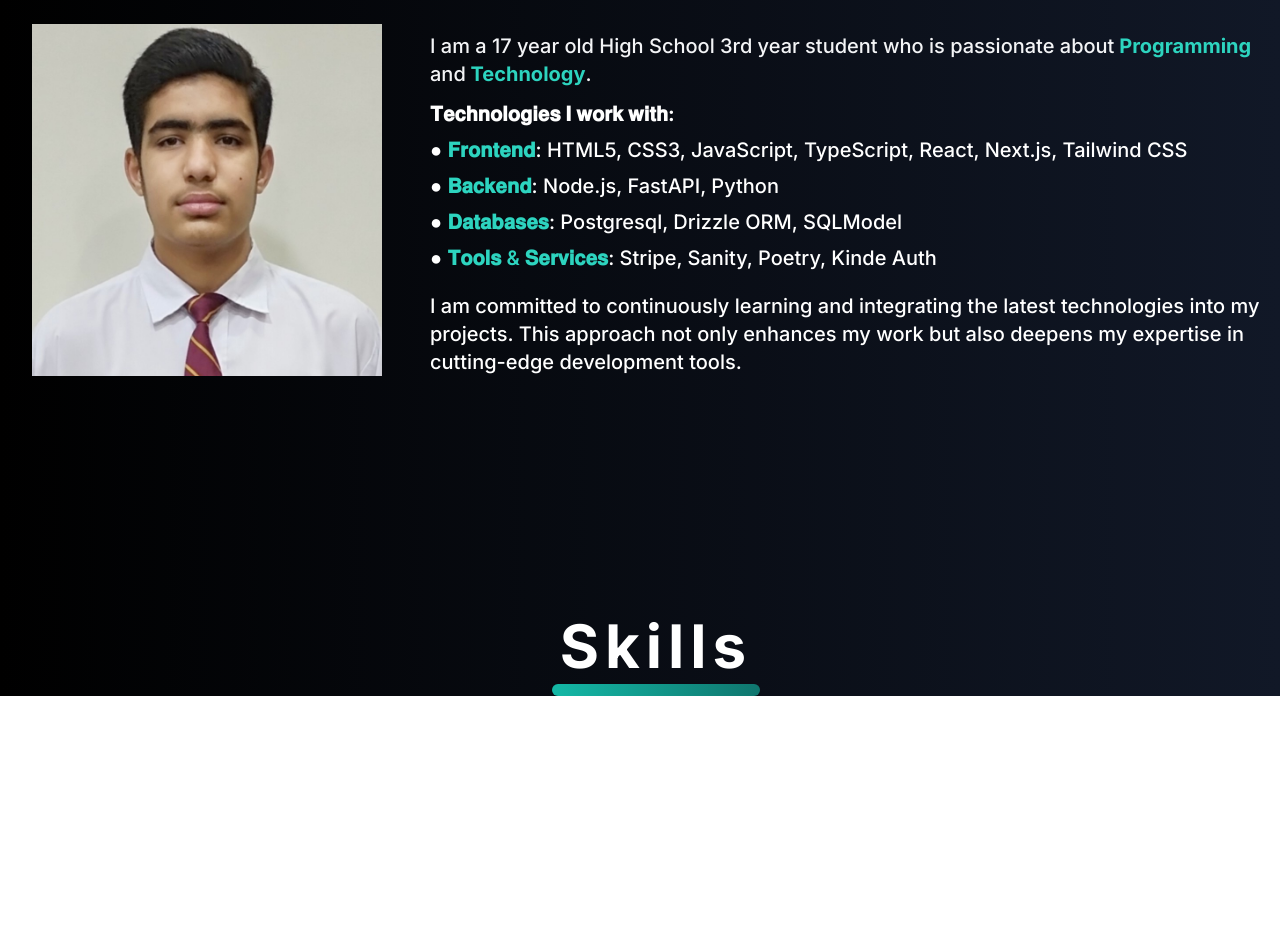
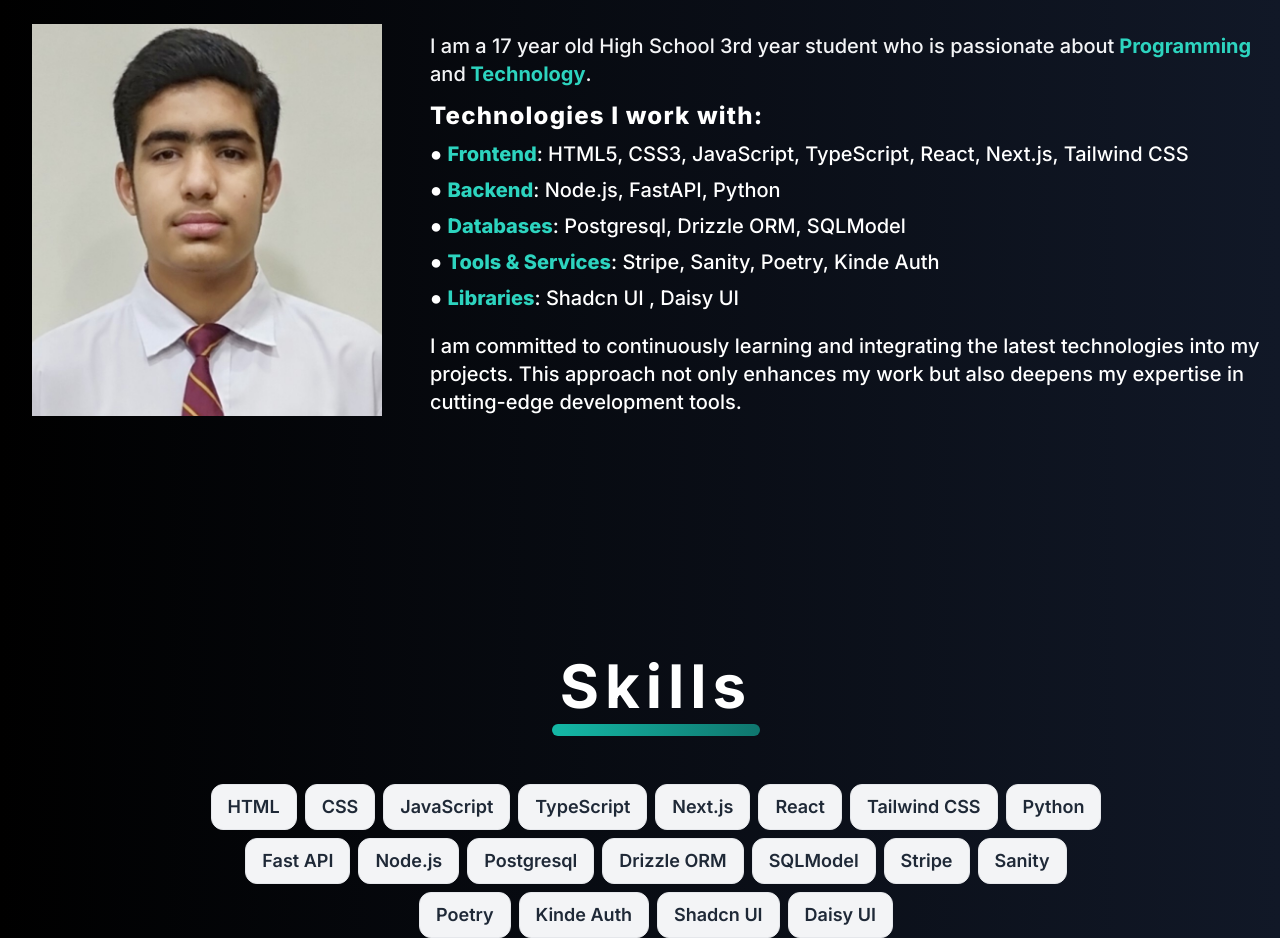
Before and after one commit to syedshahmirsultan/Headstarter-Project1, a Next.js app: page / in a window 1280 px wide. Shown: the part 880-1818 px from the top of the page. Before the commit the page ends 1576 px from the top, so only its background shows below. Built offline with nearby package versions, Linux system fonts and the light colour scheme.

Commit message:
added skills section

```diff
--- a/app/Components/About.tsx
+++ b/app/Components/About.tsx
@@ -11,7 +11,7 @@ const fadeInVariants = {
 
 const About = () => {
     return (
-        <section className="ml-8 pt-40 md:pt-60 flex flex-col items-center">
+        <section id="about" className="ml-8 pt-40 md:pt-60 flex flex-col items-center">
             <motion.h1
                 initial="hidden"
                 whileInView="visible"
@@ -61,8 +61,8 @@ const About = () => {
                          and
                         <motion.span className="font-bold text-teal-400"> Technology</motion.span>.
                     </motion.p>
-                    <h2 className="text-white mt-2 font-bold text-lg md:text-xl">
-                        𝐓𝐞𝐜𝐡𝐧𝐨𝐥𝐨𝐠𝐢𝐞𝐬 𝐈 𝐰𝐨𝐫𝐤 𝐰𝐢𝐭𝐡:
+                    <h2 className="text-white mt-2 tracking-wider font-extrabold text-xl md:text-2xl">
+                        Technologies I work with:
                     </h2>
 
                     <motion.p
@@ -72,7 +72,7 @@ const About = () => {
                         variants={fadeInVariants}
                         className="mt-1 text-xl text-white font-medium"
                     >
-                        ● <motion.span className="text-teal-400 font-semibold">𝐅𝐫𝐨𝐧𝐭𝐞𝐧𝐝</motion.span>: HTML5, CSS3, JavaScript, TypeScript, React, Next.js, Tailwind CSS
+                        ● <motion.span className="text-teal-400 font-extrabold">Frontend</motion.span>: HTML5, CSS3, JavaScript, TypeScript, React, Next.js, Tailwind CSS
                     </motion.p>
                     <motion.p
                         initial="hidden"
@@ -81,7 +81,7 @@ const About = () => {
                         variants={fadeInVariants}
                         className="mt-1 text-xl text-white font-medium"
                     >
-                        ● <motion.span className="text-teal-400 font-semibold">𝐁𝐚𝐜𝐤𝐞𝐧𝐝</motion.span>: Node.js, FastAPI, Python
+                        ● <motion.span className="text-teal-400 font-extrabold">Backend</motion.span>: Node.js, FastAPI, Python
                     </motion.p>
                     <motion.p
                         initial="hidden"
@@ -90,7 +90,7 @@ const About = () => {
                         variants={fadeInVariants}
                         className="mt-1 text-xl text-white font-medium"
                     >
-                        ● <motion.span className="text-teal-400 font-semibold">𝐃𝐚𝐭𝐚𝐛𝐚𝐬𝐞𝐬</motion.span>: Postgresql, Drizzle ORM, SQLModel
+                        ● <motion.span className="text-teal-400 font-extrabold">Databases</motion.span>: Postgresql, Drizzle ORM, SQLModel
                     </motion.p>
                     <motion.p
                         initial="hidden"
@@ -99,7 +99,16 @@ const About = () => {
                         variants={fadeInVariants}
                         className="mt-1 text-xl text-white font-medium"
                     >
-                        ● <motion.span className="text-teal-400 font-semibold">𝐓𝐨𝐨𝐥𝐬 & 𝐒𝐞𝐫𝐯𝐢𝐜𝐞𝐬</motion.span>: Stripe, Sanity, Poetry, Kinde Auth
+                        ● <motion.span className="text-teal-400 font-extrabold">Tools & Services</motion.span>: Stripe, Sanity, Poetry, Kinde Auth
+                    </motion.p>
+                    <motion.p
+                        initial="hidden"
+                        whileInView="visible"
+                        viewport={{ once: true }}
+                        variants={fadeInVariants}
+                        className="mt-1 text-xl text-white font-medium"
+                    >
+                        ● <motion.span className="text-teal-400 font-extrabold">Libraries</motion.span>: Shadcn UI , Daisy UI
                     </motion.p>
                     <motion.p
                         initial="hidden"
--- a/app/Components/NavBar.tsx
+++ b/app/Components/NavBar.tsx
@@ -8,12 +8,11 @@ const NavBar = () => {
            {/*Logo*/}
            <Link href="/"><p className="hover:text-teal-300 text-gray-100 text-2xl tracking-widest font-extrabold ml-8 uppercase">Shahmir</p></Link>
         <div className="hidden md:flex ml-80 gap-x-16 items-center text-lg font-semibold ">
-        <Link href="" className=" text-gray-400 hover:text-white">About</Link>
-        <Link href="" className=" text-gray-400 hover:text-white">Skills</Link>
-        <Link href="" className=" text-gray-400 hover:text-white">Experience</Link>
-        <Link href="" className=" text-gray-400 hover:text-white">Projects</Link>
-
-        <Link href="" className=" text-gray-400 hover:text-white">Contact</Link>
+        <Link href="#about" className=" text-gray-400 hover:text-white">About</Link>
+        <Link href="#skills" className=" text-gray-400 hover:text-white">Skills</Link>
+        <Link href="#experience" className=" text-gray-400 hover:text-white">Experience</Link>
+        <Link href="#projects" className=" text-gray-400 hover:text-white">Projects</Link>
+        <Link href="#contact" className=" text-gray-400 hover:text-white">Contact</Link>
         </div>
         <Hamburger/>
         </section>
--- a/app/Components/Skills.tsx
+++ b/app/Components/Skills.tsx
@@ -1,20 +1,50 @@
 "use client"
+import skillsData from '@/data';
 import { motion } from 'framer-motion';
 import React from 'react';
 
+const fadeInAnimationVariant = (index:number) => ({
+    initial: {
+        opacity: 0,
+        y: 100,
+    },
+    animate: {
+        opacity: 1,
+        y: 0,
+        transition: {
+            delay: 0.05 * index,
+        },
+    },
+});
+
 const Skills = () => {
     return (
-        <section className="ml-8 pt-40 md:pt-60 flex flex-col items-center">
-        <motion.h1
-            className="text-4xl md:text-6xl font-bold text-white text-center tracking-widest mb-2"
-        >
-            Skills
-        </motion.h1>
-        <motion.span
-            className="block h-3 rounded-full bg-gradient-to-r  ml-14 md:ml-0 from-teal-500 to-teal-700 w-32 md:w-52"
-        ></motion.span>
-
-
+        <section id="skills" className="ml-8 pt-40 md:pt-60 flex flex-col items-center">
+            <h1
+                className="text-4xl md:text-6xl font-bold text-white text-center tracking-widest mb-2"
+            >
+                Skills
+            </h1>
+            <span
+                className="block h-3 rounded-full bg-gradient-to-r ml-14 md:ml-0 from-teal-500 to-teal-700 w-32 md:w-52"
+            ></span>
+            <ul className="max-w-4xl mx-auto flex mt-12 flex-wrap justify-center gap-2 text-lg text-gray-800">
+                {skillsData.map((skill, index) => {
+                    const variants = fadeInAnimationVariant(index);
+                    return (
+                        <motion.li
+                            variants={variants}
+                            initial="initial"
+                            whileInView="animate"
+                            viewport={{ once: true }}
+                            key={index}
+                            className="bg-gray-100 border cursor-pointer border-black/0.1 font-semibold rounded-xl px-4 py-2"
+                        >
+                            {skill}
+                        </motion.li>
+                    );
+                })}
+            </ul>
         </section>
     );
 }
--- /dev/null
+++ b/data.ts
@@ -0,0 +1,23 @@
+ const skillsData = [
+"HTML",
+"CSS",
+"JavaScript",
+"TypeScript",
+"Next.js",
+"React",
+"Tailwind CSS",
+"Python",
+"Fast API",
+"Node.js",
+"Postgresql",
+"Drizzle ORM",
+"SQLModel",
+"Stripe",
+"Sanity",
+"Poetry",
+"Kinde Auth",
+"Shadcn UI",
+"Daisy UI"
+]
+
+export default skillsData;
```
